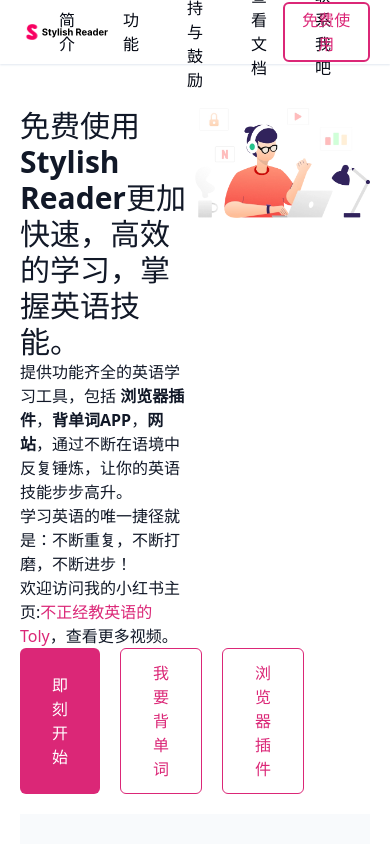
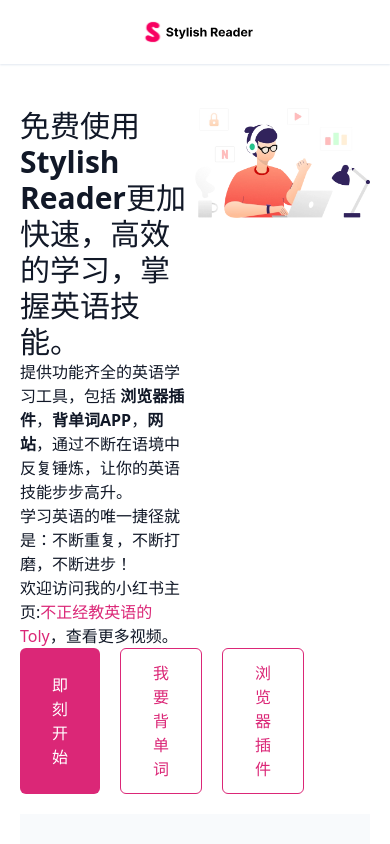
Before and after one commit to tolerious/Stylish-Reader-Official-Website, a Vue app: page / in a window 390 px wide. Shown: the top 844 px of the page. Built offline with nearby package versions, Linux system fonts and the light colour scheme.

Commit message:
🚧 Update.

```diff
--- a/src/components/HeaderComponent.vue
+++ b/src/components/HeaderComponent.vue
@@ -3,14 +3,17 @@
     class="h-[64px] fixed w-full bg-white shadow-sm shadow-slate-200"
     v-if="isHeaderFooterVisible"
   >
-    <div class="max-w-screen-xl px-5 py-3 m-auto grid top-0 grid-rows-1 grid-cols-4 h-full">
+    <div
+      class="max-w-screen-xl px-5 py-3 m-auto grid top-0 grid-rows-1 lg:grid-cols-4 h-full grid-cols-3"
+    >
+      <div class="lg:hidden"></div>
       <div
         @click="router.push('/')"
-        class="cursor-pointer flex flex-row justify-start items-center"
+        class="cursor-pointer flex flex-row justify-start items-center mx-auto"
       >
         <img src="@/assets/images/logo.svg" alt="" srcset="" />
       </div>
-      <div class="col-span-2">
+      <div class="col-span-2 hidden lg:block">
         <ul class="flex justify-center flex-row h-full items-center text-gray-950">
           <li class="px-6 cursor-pointer hover:text-pink-600"><a href="#about">简介</a></li>
           <li class="px-6 cursor-pointer hover:text-pink-600"><a href="#feature">功能</a></li>
@@ -23,7 +26,7 @@
           </li>
         </ul>
       </div>
-      <div class="bg--300 flex justify-end items-center">
+      <div class="hidden bg--300 lg:flex justify-end items-center">
         <button
           v-if="isLogin"
           @click="logout"
@@ -39,6 +42,7 @@
           免费使用
         </button>
       </div>
+      <div class="lg:hidden"></div>
     </div>
   </header>
 </template>
```
